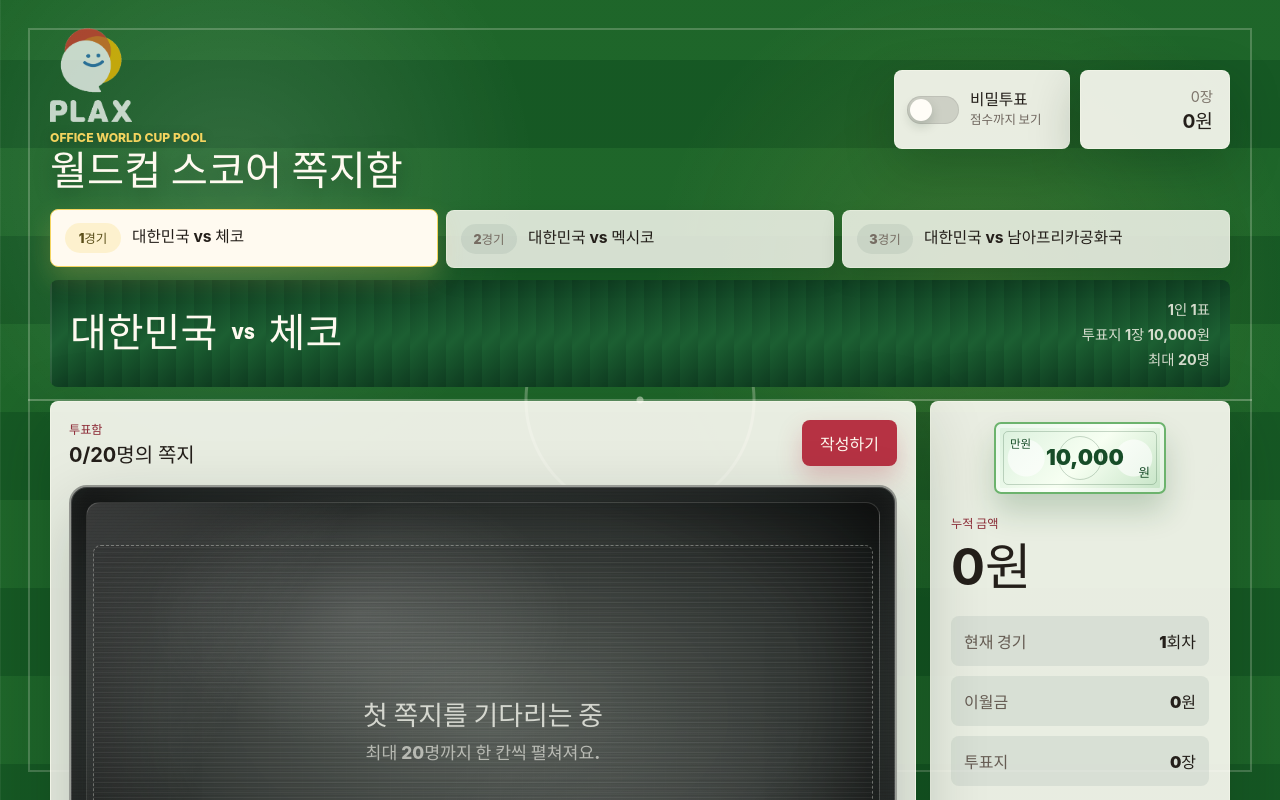
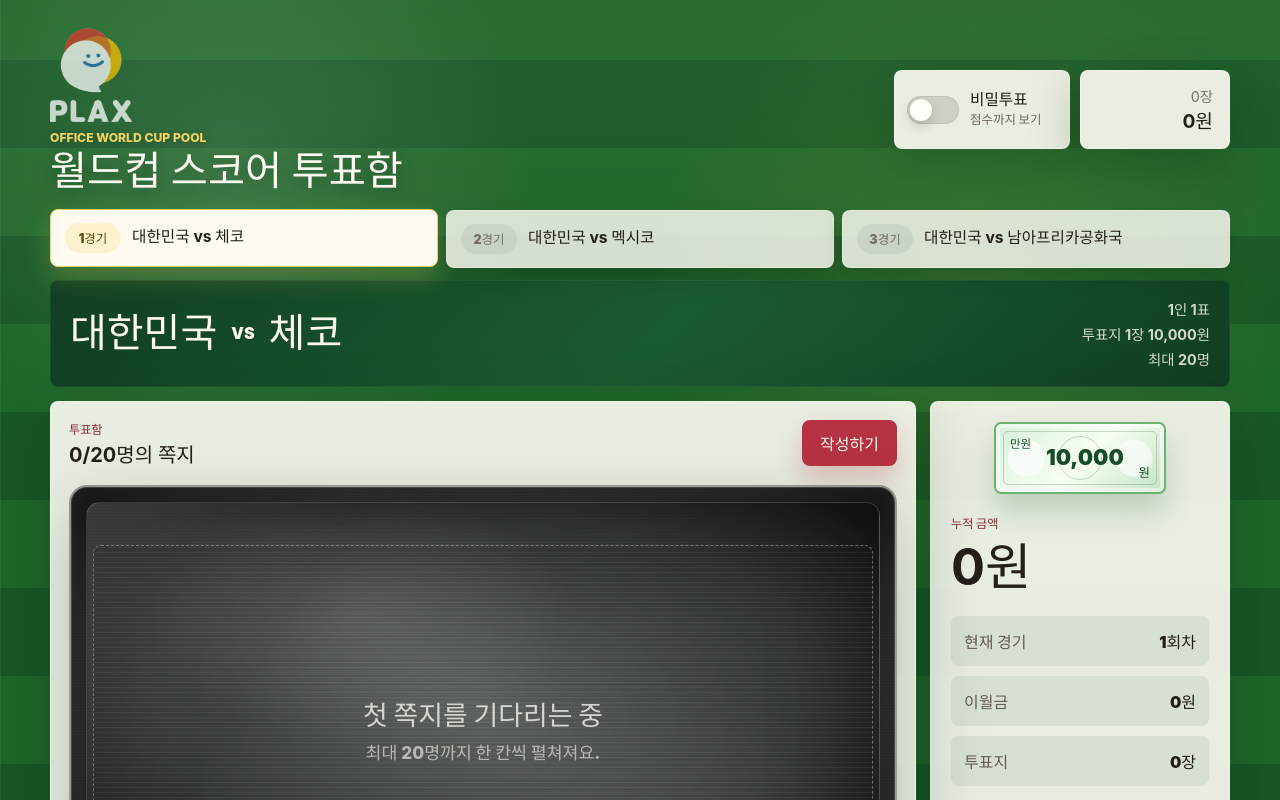
Before and after one commit to hyyyein/ipad-worldcup-toto, a React (Vite) app: page / in a window 1280 px wide. Shown: the top 800 px of the page. Built offline with nearby package versions, Linux system fonts and the light colour scheme.

Commit message:
Rename app to voting box and flatten match banner

```diff
--- a/index.html
+++ b/index.html
@@ -5,10 +5,10 @@
     <meta name="viewport" content="width=device-width, initial-scale=1.0" />
     <meta name="theme-color" content="#f4efe6" />
     <meta name="apple-mobile-web-app-capable" content="yes" />
-    <meta name="apple-mobile-web-app-title" content="월드컵 쪽지함" />
+    <meta name="apple-mobile-web-app-title" content="월드컵 투표함" />
     <link rel="apple-touch-icon" href="%BASE_URL%plax-logo.png" />
     <link rel="manifest" href="%BASE_URL%manifest.webmanifest" />
-    <title>월드컵 스코어 쪽지함</title>
+    <title>월드컵 스코어 투표함</title>
   </head>
   <body>
     <div id="root"></div>
--- a/src/App.tsx
+++ b/src/App.tsx
@@ -405,7 +405,7 @@ function App() {
         <div className="titleBlock">
           <img className="companyLogo" src={logoUrl} alt="PLAX" />
           <p className="eyebrow">Office World Cup Pool</p>
-          <h1>월드컵 스코어 쪽지함</h1>
+          <h1>월드컵 스코어 투표함</h1>
         </div>
         <div className="topActions">
           <button
@@ -479,7 +479,7 @@ function App() {
             </button>
           </div>
 
-          <div className="glassBox" aria-label="투명 쪽지함">
+          <div className="glassBox" aria-label="투명 투표함">
             <div className="notePile">
               {selectedTickets.length === 0 ? (
                 <div className="emptyBox">
--- a/src/styles.css
+++ b/src/styles.css
@@ -31,18 +31,9 @@ body {
 }
 
 body::before {
-  background:
-    radial-gradient(circle at 50% 50%, rgba(255, 255, 240, 0.5) 0 3px, transparent 4px),
-    radial-gradient(circle at 50% 50%, transparent 0 112px, rgba(255, 255, 240, 0.28) 113px 115px, transparent 116px),
-    linear-gradient(
-      to bottom,
-      transparent calc(50% - 1px),
-      rgba(255, 255, 240, 0.28) calc(50% - 1px) calc(50% + 1px),
-      transparent calc(50% + 1px)
-    );
-  border: 2px solid rgba(255, 255, 240, 0.22);
+  background: linear-gradient(180deg, rgba(255, 255, 240, 0.05), transparent 42%);
   content: "";
-  inset: 28px;
+  inset: 0;
   pointer-events: none;
   position: fixed;
   z-index: 0;
@@ -281,11 +272,9 @@ h2 {
 
 .scoreboard {
   align-items: center;
-  background:
-    linear-gradient(90deg, rgba(255, 255, 240, 0.1) 0 2px, transparent 2px),
-    linear-gradient(135deg, #0f3d21, #1c5f32 54%, #0f3d21);
-  background-size: 100% 100%, 18px 100%;
+  background: linear-gradient(135deg, #103e21, #1a5c31 52%, #103e21);
   border-radius: 8px;
+  box-shadow: inset 0 0 0 1px rgba(255, 255, 240, 0.05);
   color: #fffaf0;
   display: flex;
   gap: 18px;
```
Also changed, not shown: public/manifest.webmanifest.
